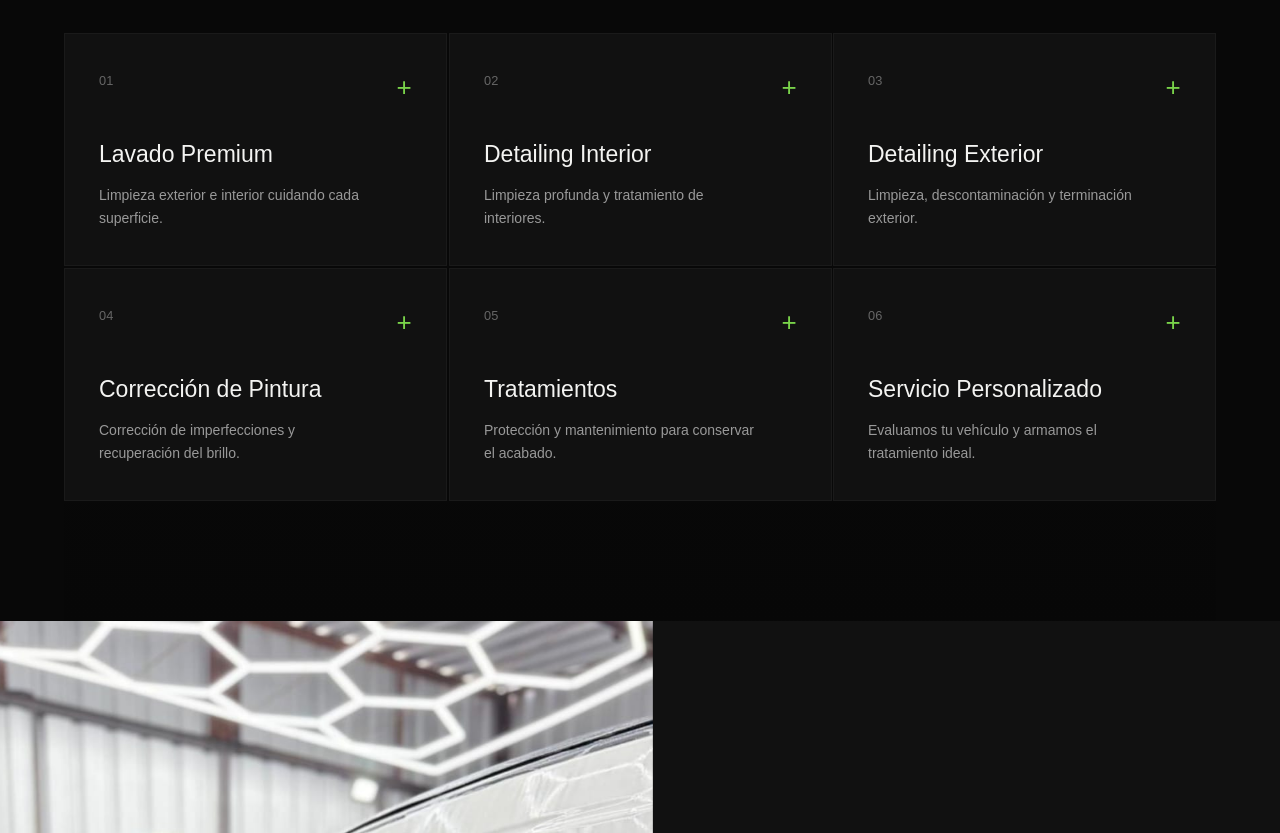
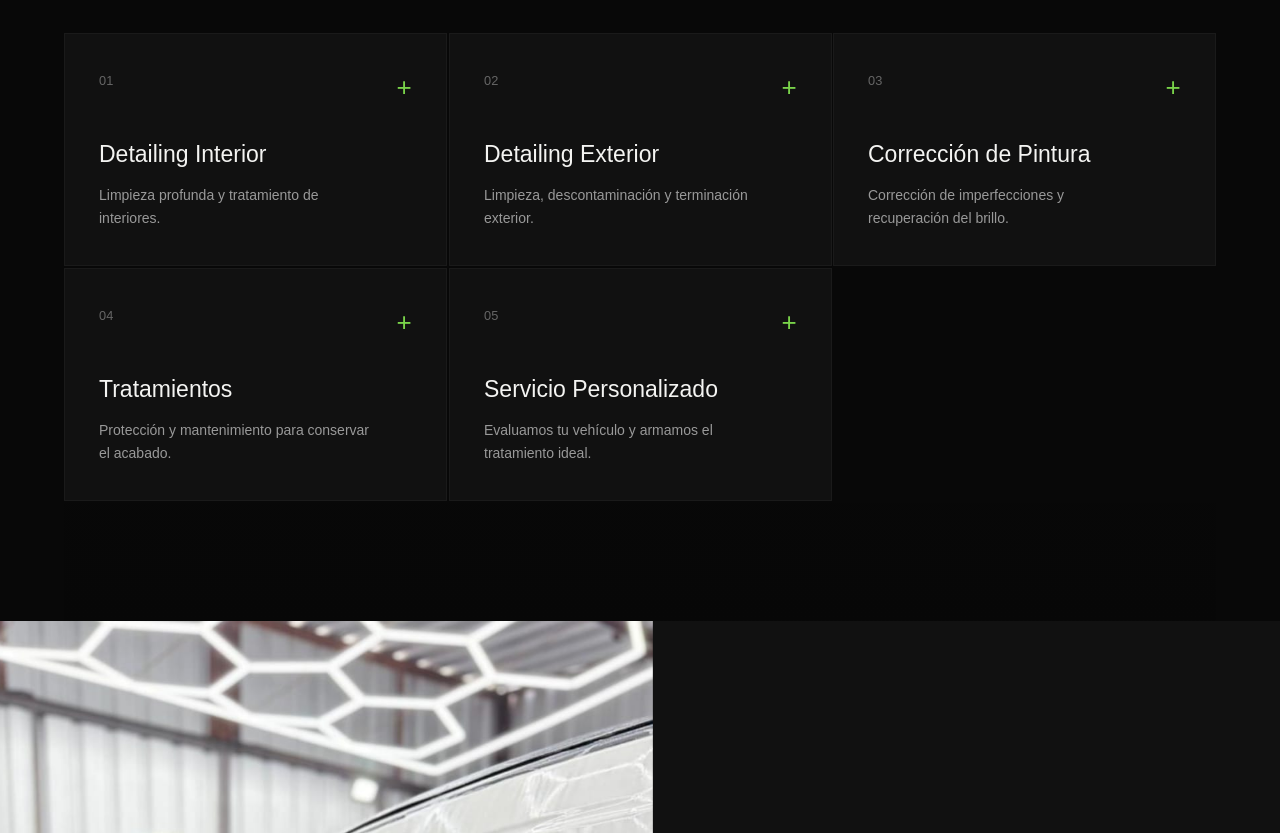
Before and after one commit to silvacarstudio/pag, a Next.js app: page / in a window 1280 px wide. Shown: the part 1060-1893 px from the top of the page. Built offline with nearby package versions, Linux system fonts and the light colour scheme.

Commit message:
feat: remove premium service from services list

```diff
--- a/app/page.tsx
+++ b/app/page.tsx
@@ -5,7 +5,6 @@ import { useEffect, useState } from 'react'
 type Service = { title: string; subtitle: string; detail: string; includes?: string[] }
 
 const services: Service[] = [
-  { title: 'Lavado Premium', subtitle: 'Limpieza exterior e interior cuidando cada superficie.', detail: 'Lavado a mano con productos de pH neutro, secado con microfibra, aspirado completo, limpieza de tapizados y plásticos interiores, vidrios y llantas.' },
   { title: 'Detailing Interior', subtitle: 'Limpieza profunda y tratamiento de interiores.', detail: 'Servicio de limpieza y acondicionamiento integral del habitáculo. Se realiza una limpieza profunda y minuciosa de tapizados, alfombras, plásticos, paneles y demás superficies interiores, utilizando productos y técnicas específicas según cada material, seguido de tratamientos protectores.', includes: ['Aspirado y extracción de suciedad profunda', 'Limpieza de telas, cueros y paneles', 'Acondicionado de cueros y plásticos', 'Eliminación de bacterias y olores'] },
   { title: 'Detailing Exterior', subtitle: 'Limpieza, descontaminación y terminación exterior.', detail: 'Proceso profesional de lavado, descontaminación y acondicionamiento de las superficies exteriores del vehículo. Trabajamos con técnicas de lavado seguro y productos específicos para carrocería, llantas, neumáticos, plásticos y pasos de rueda, reduciendo el riesgo de generar swirl y otros defectos. El objetivo es lograr una superficie limpia, descontaminada y correctamente acondicionada, con una terminación uniforme y alto nivel de detalle.', includes: ['Lavado técnico', 'Acondicionamiento de plásticos exteriores', 'Secado con técnicas seguras', 'Detallado de emblemas, molduras y zonas de difícil acceso', 'Terminación y control final de la superficie'] },
   { title: 'Corrección de Pintura', subtitle: 'Corrección de imperfecciones y recuperación del brillo.', detail: 'La corrección de pintura es un proceso técnico destinado a reducir y eliminar mecánicamente los defectos superficiales presentes en la capa de barniz, como swirl marks, microarañazos, marcas de lavado y oxidación superficial. El objetivo es recuperar la profundidad de color, claridad, reflejo y brillo de la pintura, logrando una superficie visualmente renovada.', includes: ['Descontaminación química y mecánica', 'Pulido de corrección según los defectos', 'Refinado', 'Inspección post-corrección'] },
```
